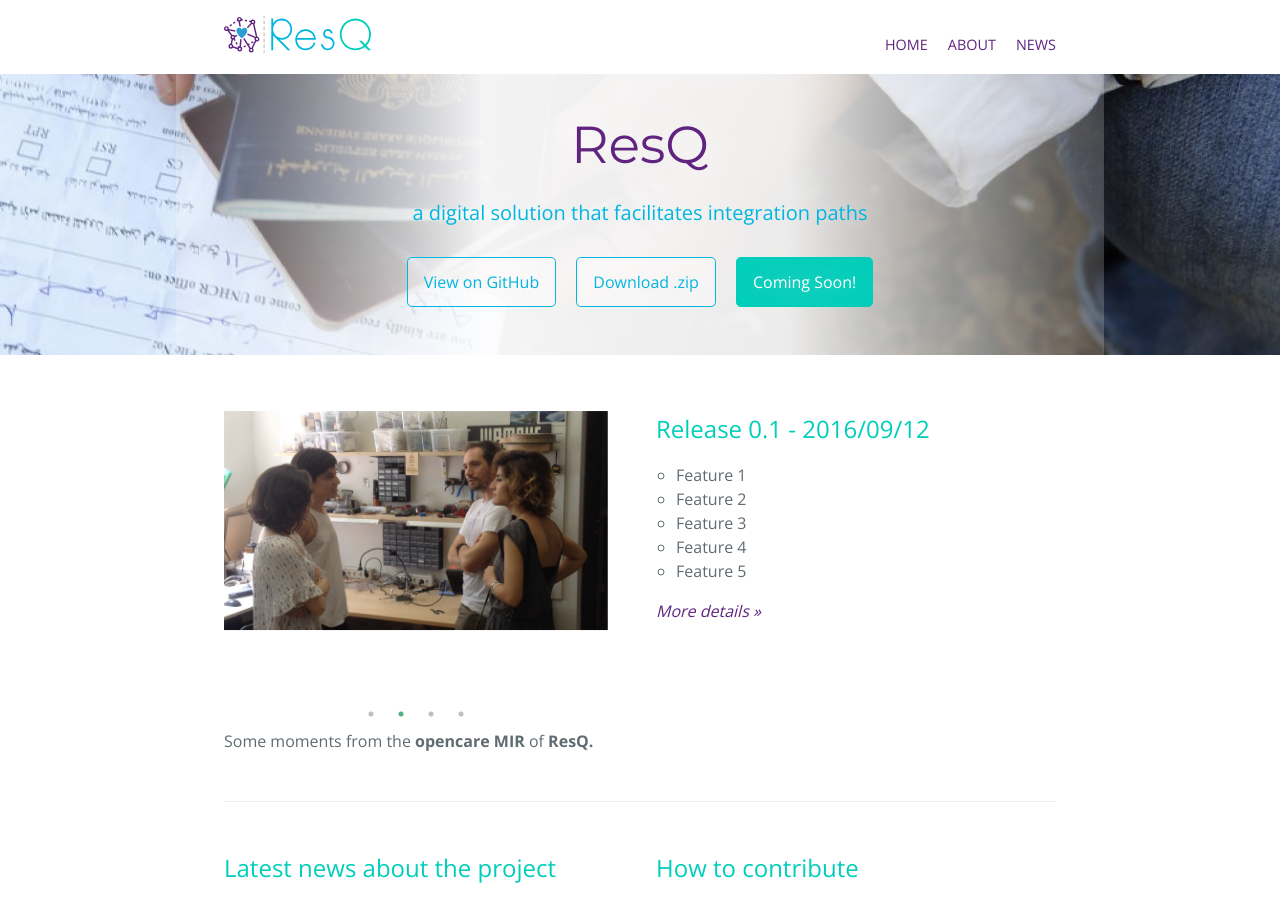
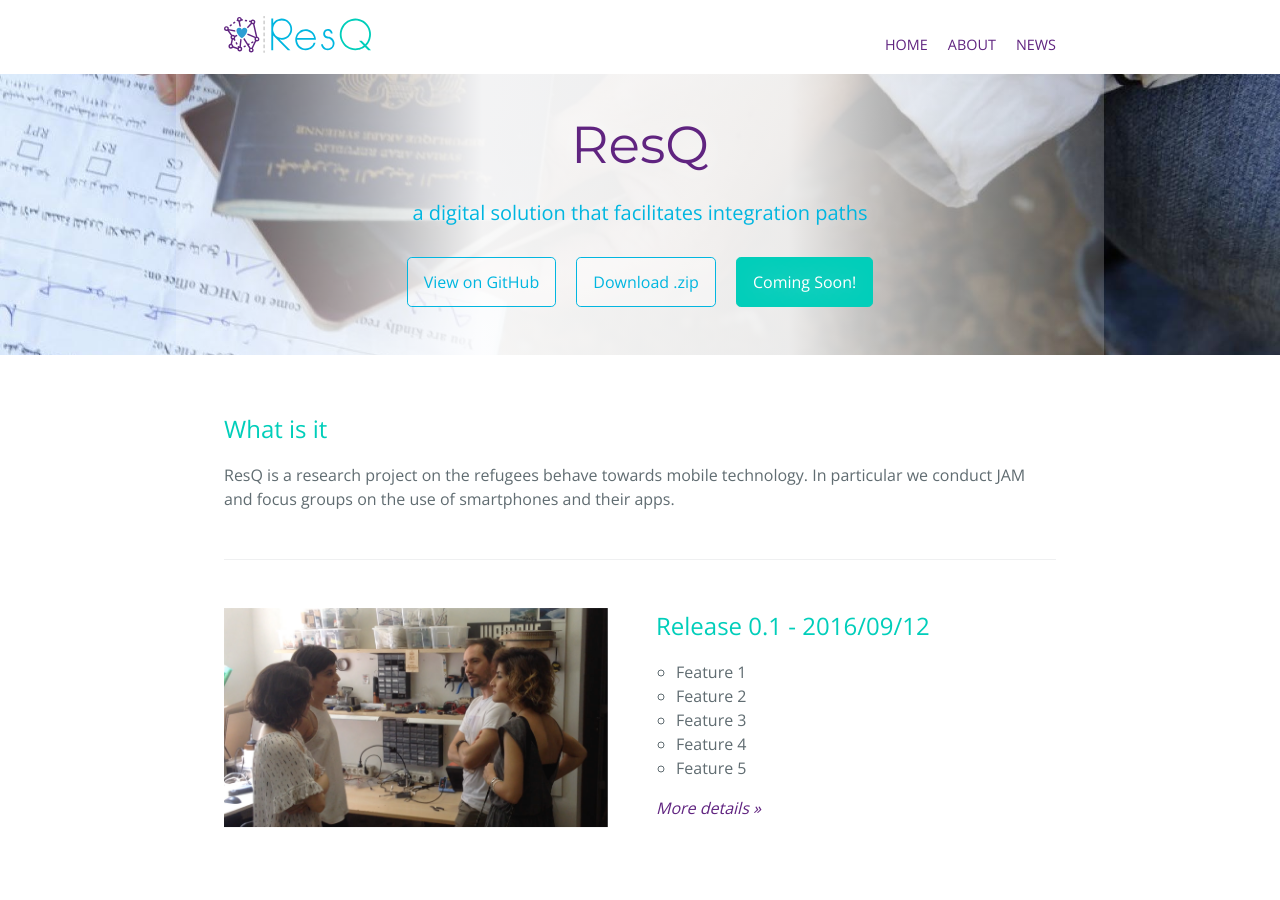
Before and after one commit to opencarecc/ResQ, a Jekyll site: the page built from index.html, in a window 1280 px wide and 900 px high. Built offline with Jekyll 4.4.1, drawn with Linux system fonts in a browser that asks for light colours; comment, search, counter and statistics services are not loaded.

Commit message:
add description row in homepage

```diff
--- /dev/null
+++ b/_includes/description.html
@@ -0,0 +1,7 @@
+<div class="column">
+  <h2>What is it</h2>
+  <p>
+    ResQ is a research project on the refugees behave towards mobile technology.
+    In particular we conduct JAM and focus groups on the use of smartphones and their apps.
+  </p>
+</div>
--- a/index.html
+++ b/index.html
@@ -2,6 +2,9 @@
 layout: home
 title: ResQ by opencarecc
 ---
+<div class="row">
+  {% include description.html %}
+</div>
 
 <div class="row">
   <!--
```
